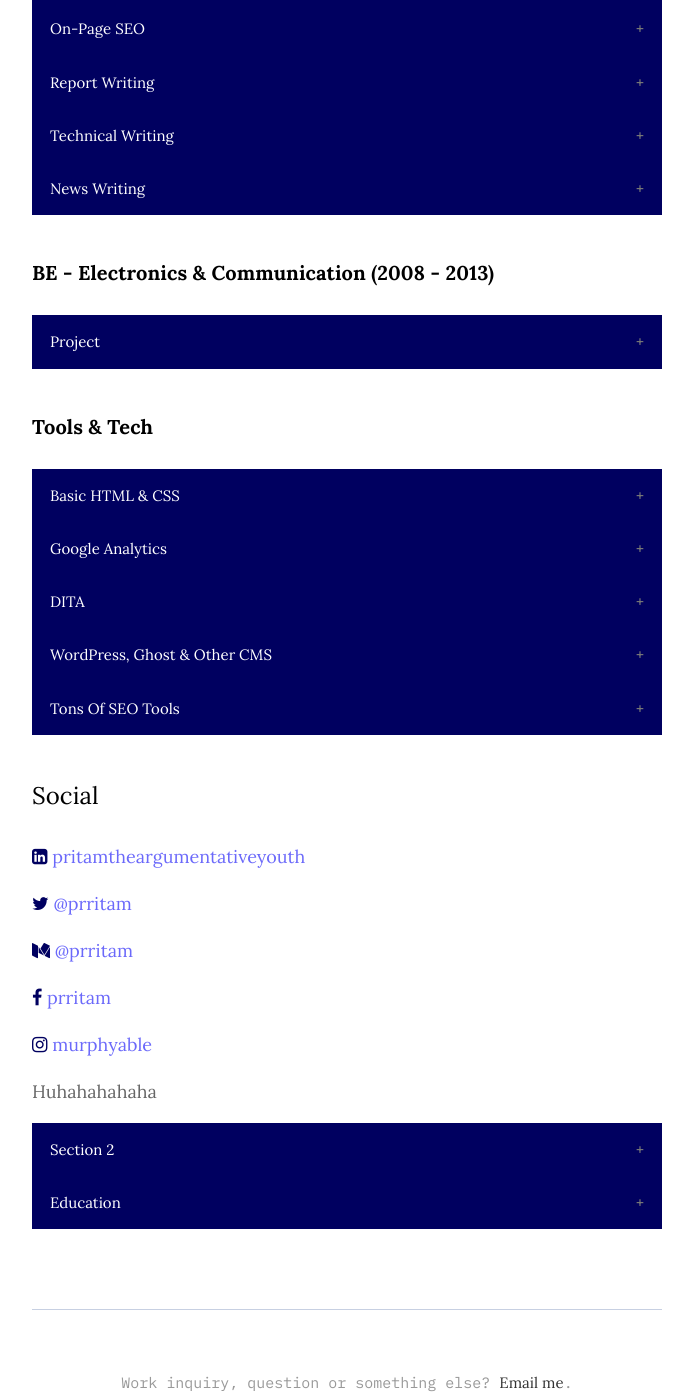
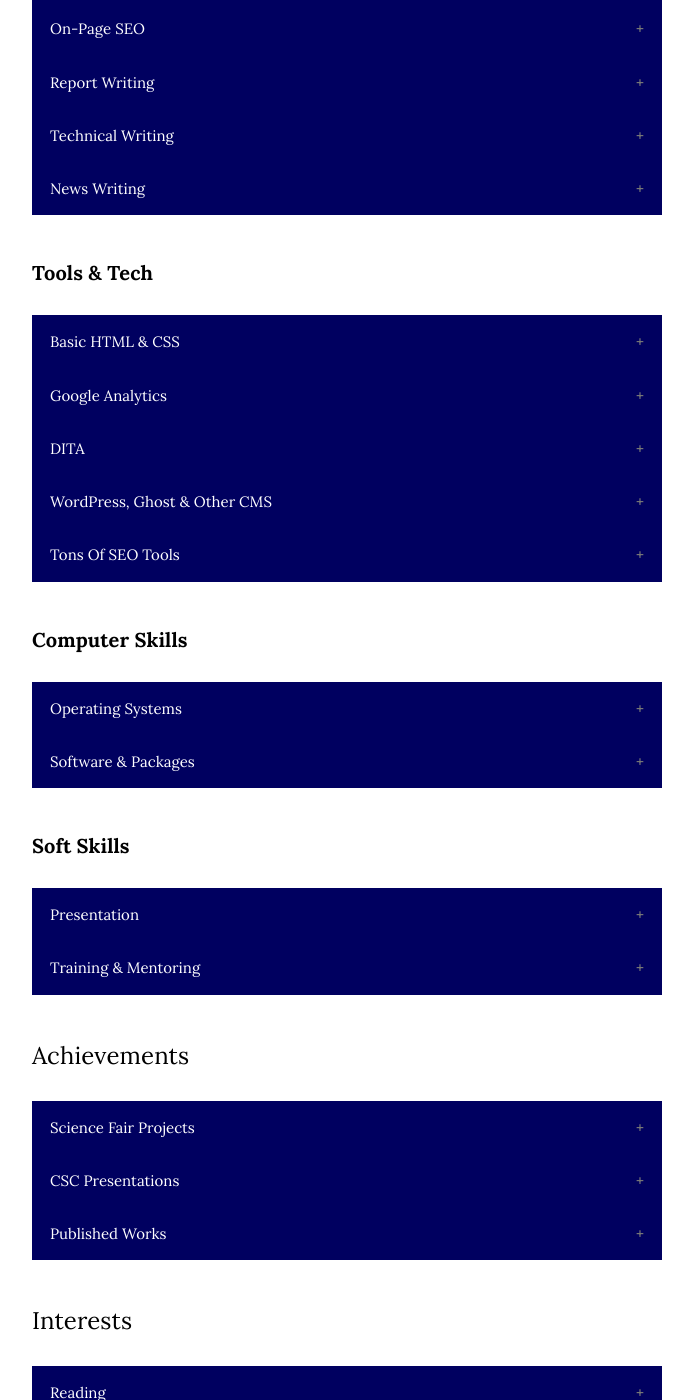
Before and after one commit to argumentativeyouth/pritams-portfolio, a Jekyll site: the page built from _pages/resume.md, in a window 1280 px wide and 1400 px high, scrolled down 2475 px. Shown: the whole window, without its empty margins (293-986 px from the left). Built offline with Jekyll 4.4.1, drawn with Linux system fonts in a browser that asks for light colours; some of the changed text lies outside the part shown.

Commit message:
Update resume.md

```diff
--- a/_pages/resume.md
+++ b/_pages/resume.md
@@ -170,11 +170,6 @@ image:
   <p>Lorem ipsum dolor sit amet, consectetur adipisicing elit, sed do eiusmod tempor incididunt ut labore et dolore magna aliqua. Ut enim ad minim veniam, quis nostrud exercitation ullamco laboris nisi ut aliquip ex ea commodo consequat.</p>
 </div>
 <p> </p>
-<h4><strong>BE - Electronics & Communication (2008 - 2013)</strong></h4>
-<button class="accordion">Project</button>
-<div class="panel">
-  <p>Lorem ipsum dolor sit amet, consectetur adipisicing elit, sed do eiusmod tempor incididunt ut labore et dolore magna aliqua. Ut enim ad minim veniam, quis nostrud exercitation ullamco laboris nisi ut aliquip ex ea commodo consequat.</p>
-</div>
 
 <h4><strong>Tools & Tech</strong></h4>
 <button class="accordion">Basic HTML & CSS</button>
@@ -198,9 +193,62 @@ image:
   <p>Lorem ipsum dolor sit amet, consectetur adipisicing elit, sed do eiusmod tempor incididunt ut labore et dolore magna aliqua. Ut enim ad minim veniam, quis nostrud exercitation ullamco laboris nisi ut aliquip ex ea commodo consequat.</p>
 </div>
 
+<h4><strong>Computer Skills</strong></h4>
+<button class="accordion">Operating Systems</button>
+<div class="panel">
+  <p>Lorem ipsum dolor sit amet, consectetur adipisicing elit, sed do eiusmod tempor incididunt ut labore et dolore magna aliqua. Ut enim ad minim veniam, quis nostrud exercitation ullamco laboris nisi ut aliquip ex ea commodo consequat.</p>
+</div>
+<button class="accordion">Software & Packages</button>
+<div class="panel">
+  <p>Lorem ipsum dolor sit amet, consectetur adipisicing elit, sed do eiusmod tempor incididunt ut labore et dolore magna aliqua. Ut enim ad minim veniam, quis nostrud exercitation ullamco laboris nisi ut aliquip ex ea commodo consequat.</p>
+</div>
+
+<h4><strong>Soft Skills</strong></h4>
+<button class="accordion">Presentation</button>
+<div class="panel">
+  <p>Lorem ipsum dolor sit amet, consectetur adipisicing elit, sed do eiusmod tempor incididunt ut labore et dolore magna aliqua. Ut enim ad minim veniam, quis nostrud exercitation ullamco laboris nisi ut aliquip ex ea commodo consequat.</p>
+</div>
+<button class="accordion">Training & Mentoring</button>
+<div class="panel">
+  <p>Lorem ipsum dolor sit amet, consectetur adipisicing elit, sed do eiusmod tempor incididunt ut labore et dolore magna aliqua. Ut enim ad minim veniam, quis nostrud exercitation ullamco laboris nisi ut aliquip ex ea commodo consequat.</p>
+</div>
+
+<h3>Achievements</h3>
+<button class="accordion">Science Fair Projects</button>
+<div class="panel">
+  <p>Lorem ipsum dolor sit amet, consectetur adipisicing elit, sed do eiusmod tempor incididunt ut labore et dolore magna aliqua. Ut enim ad minim veniam, quis nostrud exercitation ullamco laboris nisi ut aliquip ex ea commodo consequat.</p>
+</div>
+<button class="accordion">CSC Presentations</button>
+<div class="panel">
+  <p>Lorem ipsum dolor sit amet, consectetur adipisicing elit, sed do eiusmod tempor incididunt ut labore et dolore magna aliqua. Ut enim ad minim veniam, quis nostrud exercitation ullamco laboris nisi ut aliquip ex ea commodo consequat.</p>
+</div>
+<button class="accordion">Published Works</button>
+<div class="panel">
+  <p>Lorem ipsum dolor sit amet, consectetur adipisicing elit, sed do eiusmod tempor incididunt ut labore et dolore magna aliqua. Ut enim ad minim veniam, quis nostrud exercitation ullamco laboris nisi ut aliquip ex ea commodo consequat.</p>
+</div>
 
 
-
+<h3>Interests</h3>
+<button class="accordion">Reading</button>
+<div class="panel">
+  <p>Lorem ipsum dolor sit amet, consectetur adipisicing elit, sed do eiusmod tempor incididunt ut labore et dolore magna aliqua. Ut enim ad minim veniam, quis nostrud exercitation ullamco laboris nisi ut aliquip ex ea commodo consequat.</p>
+</div>
+<button class="accordion">Sketching</button>
+<div class="panel">
+  <p>Lorem ipsum dolor sit amet, consectetur adipisicing elit, sed do eiusmod tempor incididunt ut labore et dolore magna aliqua. Ut enim ad minim veniam, quis nostrud exercitation ullamco laboris nisi ut aliquip ex ea commodo consequat.</p>
+</div>
+<button class="accordion">Photography</button>
+<div class="panel">
+  <p>Lorem ipsum dolor sit amet, consectetur adipisicing elit, sed do eiusmod tempor incididunt ut labore et dolore magna aliqua. Ut enim ad minim veniam, quis nostrud exercitation ullamco laboris nisi ut aliquip ex ea commodo consequat.</p>
+</div>
+<button class="accordion">Coding</button>
+<div class="panel">
+  <p>Lorem ipsum dolor sit amet, consectetur adipisicing elit, sed do eiusmod tempor incididunt ut labore et dolore magna aliqua. Ut enim ad minim veniam, quis nostrud exercitation ullamco laboris nisi ut aliquip ex ea commodo consequat.</p>
+</div>
+<button class="accordion">Mathematics</button>
+<div class="panel">
+  <p>Lorem ipsum dolor sit amet, consectetur adipisicing elit, sed do eiusmod tempor incididunt ut labore et dolore magna aliqua. Ut enim ad minim veniam, quis nostrud exercitation ullamco laboris nisi ut aliquip ex ea commodo consequat.</p>
+</div>
 
 <h3>Social</h3>
 <p><i class="fa fa-linkedin-square" style="color:#000060;"></i> <a href="https://www.linkedin.com/in/pritamtheargumentativeyouth/" target="_blank">pritamtheargumentativeyouth</a></p>
```
